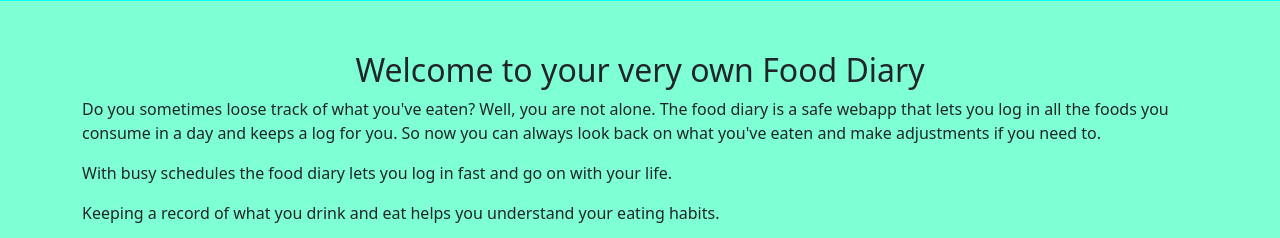
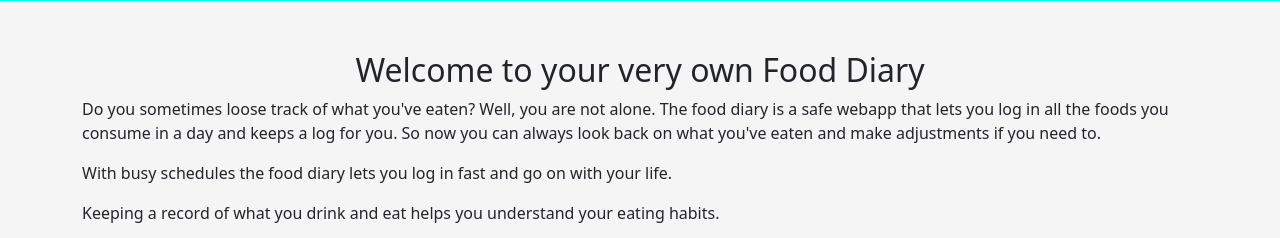
Before and after one commit to sandratoo/Food-diary, a Flask app: page / in a window 1280 px wide. Shown: the part 168-406 px from the top of the page. Run offline with Flask 2, Linux system fonts and the light colour scheme.

Commit message:
backgorund color

```diff
--- a/journal/static/style.css
+++ b/journal/static/style.css
@@ -23,7 +23,7 @@ footer{
   min-height: 100%;
 }
 body{
-  background-color: aquamarine;
+  background-color: whitesmoke
 }
 nav{
   background-color: aqua;
```
